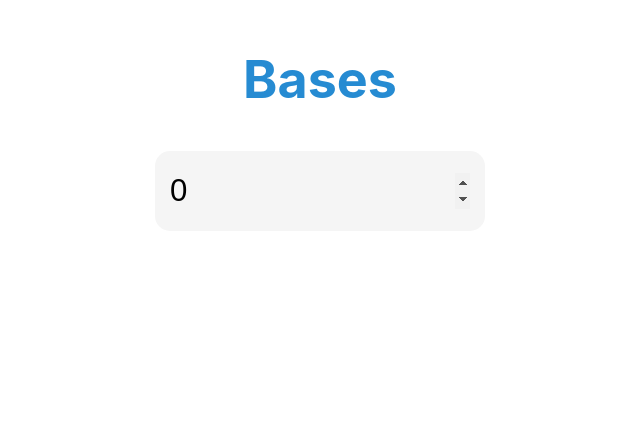
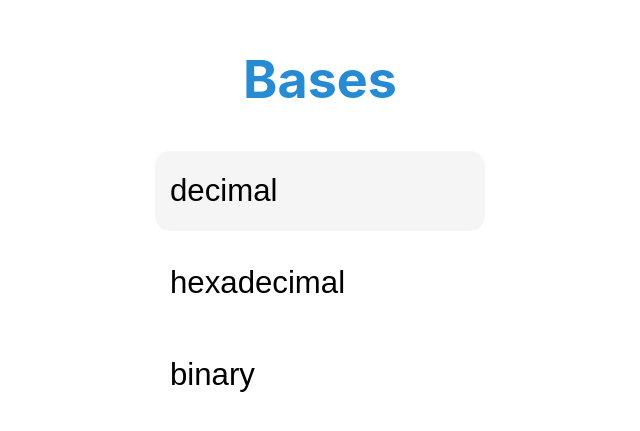
Before and after one commit to jahzielv/deadbeef, a React (Create React App) app: page / in a window 1280 px wide. Shown: the part 183-614 px from the top of the page, without its empty margins (320-960 px from the left). Built offline with nearby package versions, Linux system fonts and the light colour scheme; what any-base would draw is missing.

Commit message:
labels on inputs

```diff
--- a/src/components/ConvForm.js
+++ b/src/components/ConvForm.js
@@ -10,9 +10,9 @@ class ConvForm extends Component {
         super(props);
         this.props = props;
         this.state = {
-            indata: "0",
-            hexdata: "",
-            bindata: ""
+            decdata: "decimal",
+            hexdata: "hexadecimal",
+            bindata: "binary"
         };
     }
 
@@ -20,16 +20,27 @@ class ConvForm extends Component {
         // console.log("yeet");
         if (e.target.value === "") {
             this.setState({
-                indata: e.target.value,
-                hexdata: "", //dec2hex(e.target.value),
-                bindata: "" //dec2bin(e.target.value)
+                decdata: "decimal",
+                hexdata: "hexadecimal", //dec2hex(e.target.value),
+                bindata: "binary" //dec2bin(e.target.value)
             });
         } else {
             this.setState({
-                indata: e.target.value,
+                decdata: e.target.value,
                 hexdata: dec2hex(e.target.value),
                 bindata: dec2bin(e.target.value)
             });
+        }
+    };
+
+    handleClick = e => {
+        if (this.state.decdata === "decimal") {
+            this.setState({ decdata: "" });
+        }
+    };
+    focusOut = e => {
+        if (this.state.decdata === "") {
+            this.setState({ decdata: "decimal" });
         }
     };
     render() {
@@ -37,10 +48,12 @@ class ConvForm extends Component {
             <React.Fragment>
                 <form className="form">
                     <input
-                        type="number"
+                        type="text"
                         className="input"
                         onChange={this.handleChange}
-                        value={this.state.indata}
+                        value={this.state.decdata}
+                        onClick={this.handleClick}
+                        onBlur={this.focusOut}
                         autoFocus
                     />
                     <input
```
